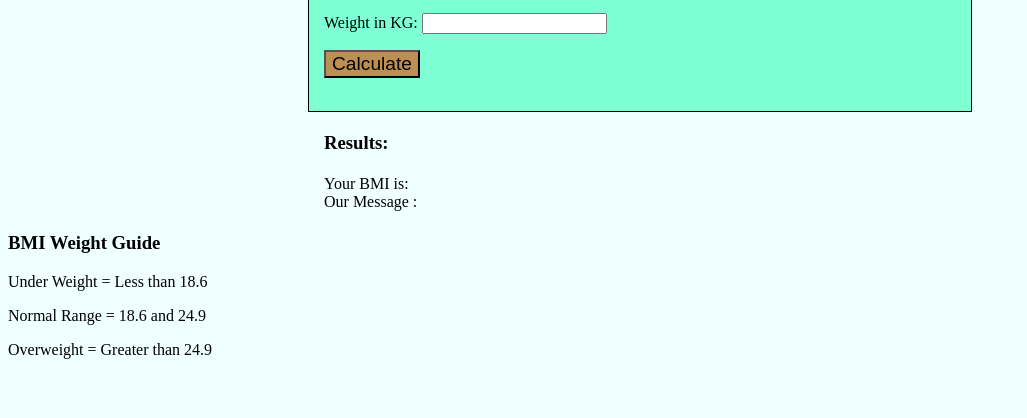
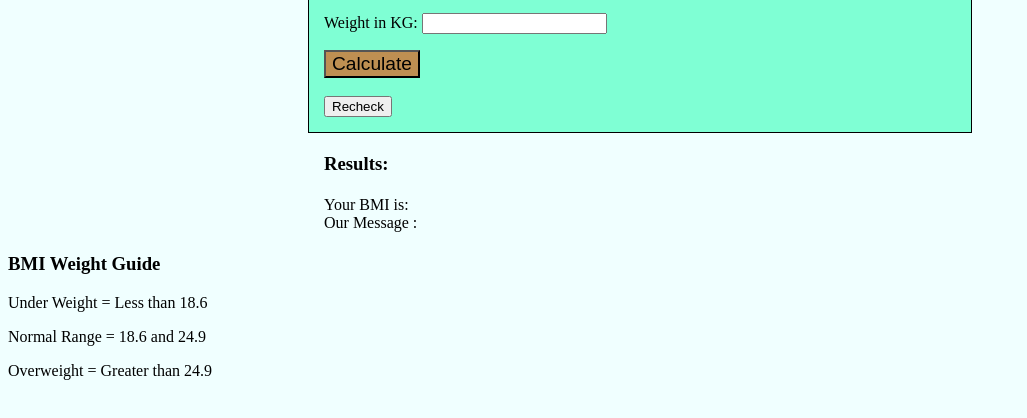
Before and after one commit to theeSagar/BMICalculator, a plain HTML site: page index.html in a window 1280 px wide. Shown: the part 128-546 px from the top of the page, without its empty margins (0-1027 px from the left). Drawn offline with Linux system fonts and the light colour scheme.

Commit message:
Update index.html

```diff
--- a/index.html
+++ b/index.html
@@ -16,6 +16,9 @@
             <p><label>Height in CM: </label><input type="text" id="height" /></p>
             <p><label>Weight in KG: </label><input type="text" id="weight" /></p>
             <button class="btn">Calculate</button> <br><br>
+            <button class="btn-recheck">Recheck</button> <br>
+
+
     </div>
     <div class="result">
         <h3>Results: </h3>
```
